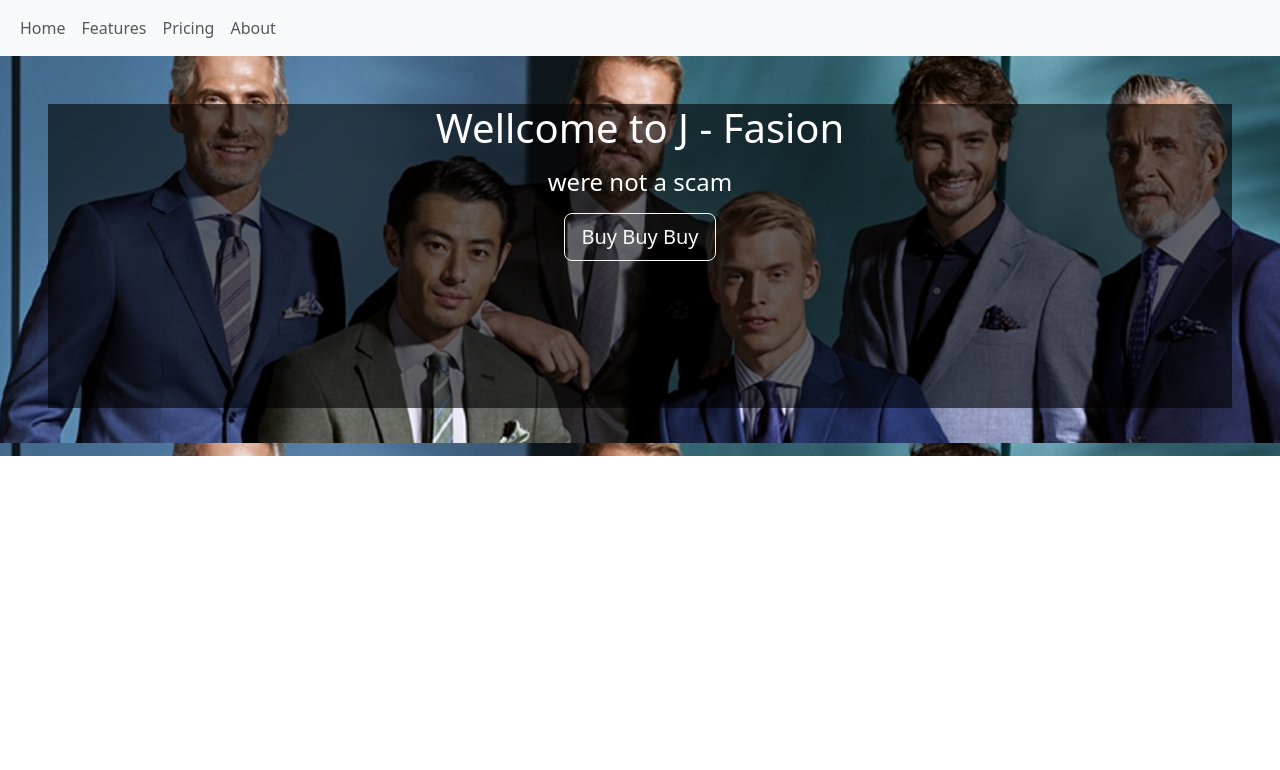
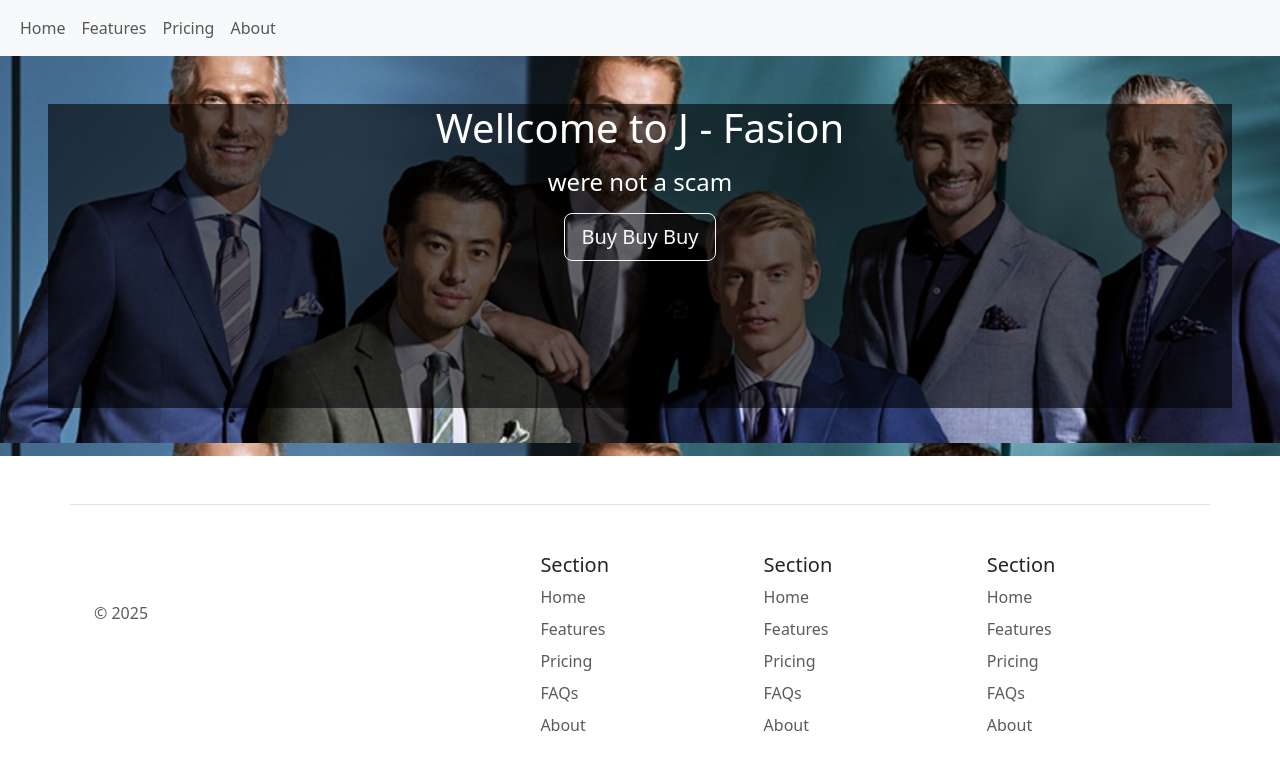
Before and after one commit to josefhedblom/jfashion, a React (Vite) app in the folder client/: page / in a window 1280 px wide. Shown: the top 770 px of the page. Built offline with nearby package versions, Linux system fonts and the light colour scheme.

Commit message:
jag kommer ladda upp en till när jag får npm run / start att fungera, har laggt till en footer

```diff
--- a/client/src/App.jsx
+++ b/client/src/App.jsx
@@ -1,5 +1,6 @@
 import React from "react";
 import Dressman from "./assets/Dressman.png";
+
 function App() {
   return (
     <>
@@ -64,7 +65,44 @@ function App() {
           </div>
         </div>
       </header>
+
+      <footer className="row row-cols-5 py-5 my-5 border-top container mx-auto">
+        <div className="col">
+          <a href="/" className="d-flex align-items-center mb-3 link-dark text-decoration-none">
+            <svg className="bi me-2" width="40" height="32">
+              <use xlinkHref="#bootstrap" />
+            </svg>
+          </a>
+          <p className="text-muted">© 2025</p>
+        </div>
+
+        <div className="col" />
+
+        {[...Array(3)].map((_, index) => (
+          <div className="col" key={index}>
+            <h5>Section</h5>
+            <ul className="nav flex-column">
+              <li className="nav-item mb-2">
+                <a href="#" className="nav-link p-0 text-muted">Home</a>
+              </li>
+              <li className="nav-item mb-2">
+                <a href="#" className="nav-link p-0 text-muted">Features</a>
+              </li>
+              <li className="nav-item mb-2">
+                <a href="#" className="nav-link p-0 text-muted">Pricing</a>
+              </li>
+              <li className="nav-item mb-2">
+                <a href="#" className="nav-link p-0 text-muted">FAQs</a>
+              </li>
+              <li className="nav-item mb-2">
+                <a href="#" className="nav-link p-0 text-muted">About</a>
+              </li>
+            </ul>
+          </div>
+        ))}
+      </footer>
     </>
   );
 }
+
 export default App;
```
